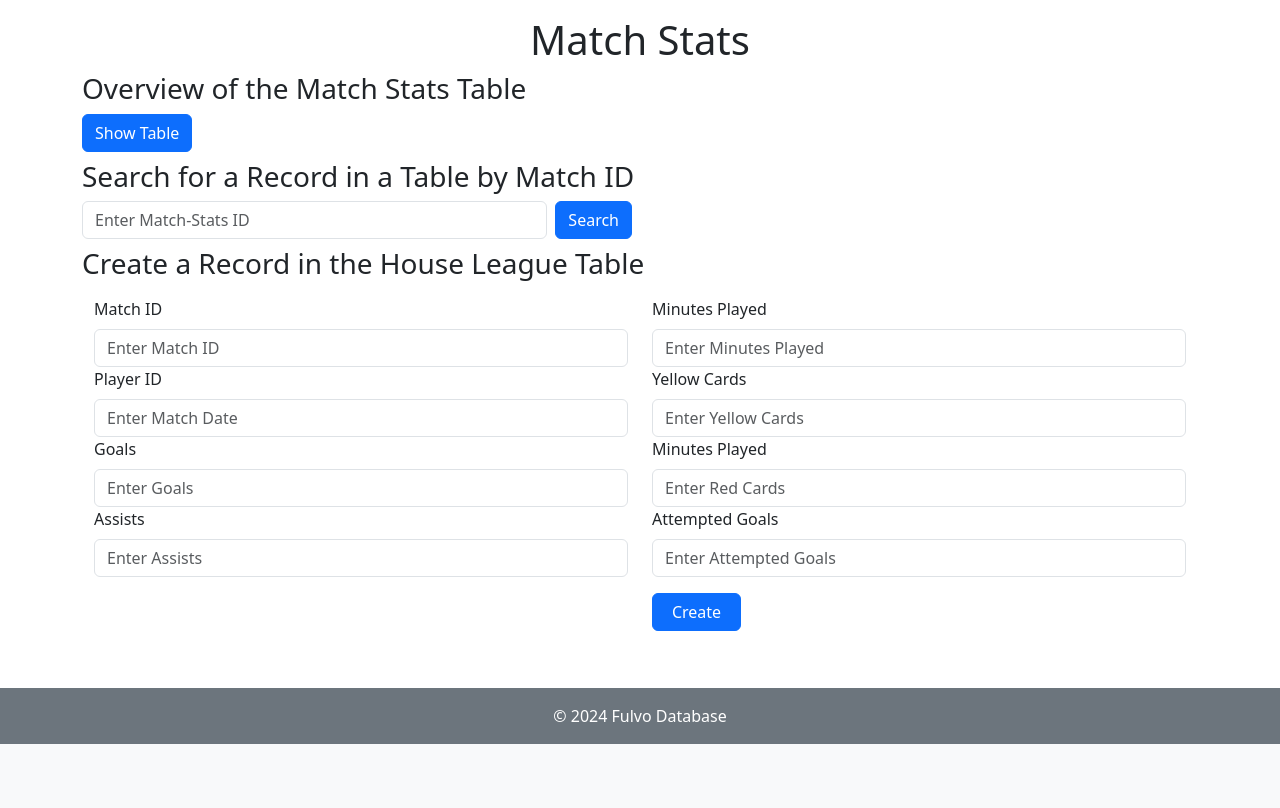
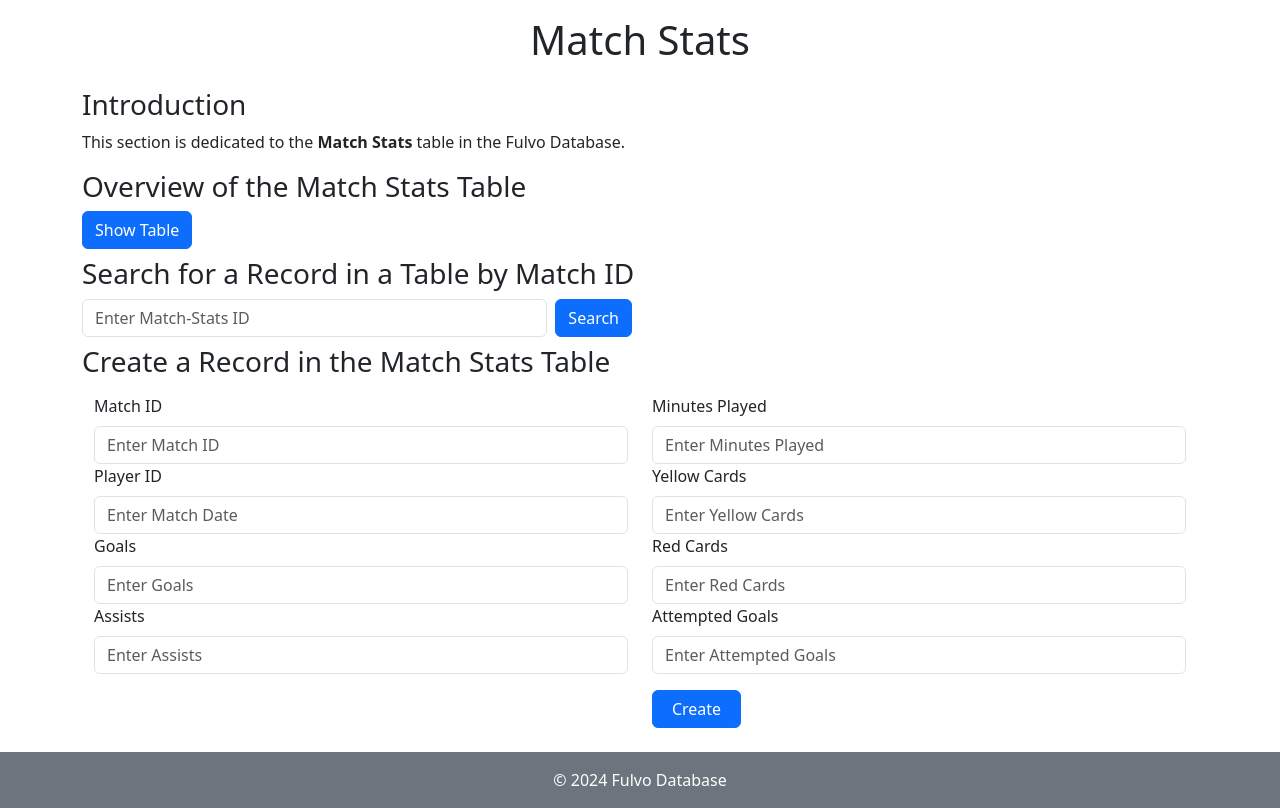
Before and after one commit to andrearcaina/fulvo, a Flask app: page /match_stats_table in a window 1280 px wide. Shown: the part 56-864 px from the top of the page. Before the commit the page ends 800 px from the top, so only its background shows below. Run offline with Flask 3, Linux system fonts and the light colour scheme.

Commit message:
refactor: streamline HTML templates and update delete route parameters for player and match referee

```diff
--- a/app/routes/match_referee_bp.py
+++ b/app/routes/match_referee_bp.py
@@ -13,4 +13,4 @@ mr_bp.route("/read", methods=["GET"])(list_all_mr)
 mr_bp.route("/read/<int:match_id>", methods=["GET"])(list_mr_by_id)
 mr_bp.route("/create", methods=["POST"])(create_mr)
 mr_bp.route("/update/<int:match_id>", methods=["PUT"])(update_mr)
-mr_bp.route("/delete/<int:match_id>", methods=["DELETE"])(delete_mr)
+mr_bp.route("/delete/<int:match_id>/<int:referee_id>", methods=["DELETE"])(delete_mr)
--- a/app/routes/match_stats_bp.py
+++ b/app/routes/match_stats_bp.py
@@ -13,4 +13,4 @@ ms_bp.route("/read", methods=["GET"])(list_all_ms)
 ms_bp.route("/read/<int:match_id>", methods=["GET"])(list_ms_by_id)
 ms_bp.route("/create/", methods=["POST"])(create_ms)
 ms_bp.route("/update/<int:match_id>", methods=["PUT"])(update_ms)
-ms_bp.route("/delete/<int:match_id>", methods=["DELETE"])(delete_ms)
+ms_bp.route("/delete/<int:match_id>/<int:player_id>", methods=["DELETE"])(delete_ms)
--- a/app/routes/player_bp.py
+++ b/app/routes/player_bp.py
@@ -11,4 +11,4 @@ player_bp = Blueprint("player_bp", __name__)
 player_bp.route("/read", methods=["GET"])(list_all_ps)
 player_bp.route("/read/<int:player_id>", methods=["GET"])(list_ps_by_id)
 player_bp.route("/update/<int:player_id>", methods=["PUT"])(update_ps)
-player_bp.route("/delete/<int:player_id>", methods=["DELETE"])(delete_ps)
+player_bp.route("/delete/<int:player_id>/<int:team_id>", methods=["DELETE"])(delete_ps)
--- a/app/static/js/index.js
+++ b/app/static/js/index.js
@@ -95,8 +95,20 @@ $(document).ready(function() {
             }
 
             createRecord("match-referees", mrData);
+        } else if ($("#createMSPSID").val()){ //
+            let msData = {
+                match_id: $("#createMSID").val(),
+                player_id: $("#createMSPSID").val(),
+                goals: $("#createGoals").val(),
+                assists: $("#createAssists").val(),
+                minutes_played: $("#createMinutes").val(),
+                yellow_cards: $("#createYellowCards").val(),
+                red_cards: $("#createRedCards").val(),
+                attempted_goals: $("#createAttemptedGoals").val(),
+            }
+
+            createRecord("match-stats", msData);
         }
-
     });
 
     // users.html
--- a/app/static/js/utils.js
+++ b/app/static/js/utils.js
@@ -40,7 +40,6 @@ export function createRecord(table, data) {
         contentType: "application/json",
         data: JSON.stringify(data),
         success: function(resp) {
-            console.log(resp);
             $("#createOutput").html("Record created successfully");
         },
         error: function(error) {
@@ -59,7 +58,6 @@ function updateCellData(table, id, data) {
         contentType: "application/json",
         data: JSON.stringify(data),
         success: function(resp) {
-            console.log(resp);
             $("#changeRowOutput").html("Cell updated successfully");
         },
         error: function(error) {
@@ -70,8 +68,14 @@ function updateCellData(table, id, data) {
 }
 
 // make a DELETE request and deletes the row from the database
-export function deleteRecord(table, id, row) {
-    const ENDPOINT = "/api/" + table + "/delete/" + id;
+export function deleteRecord(table, id, id2, row) {
+    let ENDPOINT;
+
+    if (parseInt(id2) && id2.length >= 1 && !id2.includes("-")) {
+        ENDPOINT = "/api/" + table + "/delete/" + id + "/" + id2;
+    } else {
+        ENDPOINT = "/api/" + table + "/delete/" + id;
+    }
 
     console.log(ENDPOINT);
 
@@ -228,7 +232,9 @@ function appendDeleteButton(tr, key, data, specificTable) {
         let deleteBtn = $("<button class='btn btn-danger'>Delete</button>");
         deleteBtn.on("click", function() {
             let userId = $(this).closest("tr").find("td:first").text();
-            deleteRecord(specificTable, userId, $(this).closest("tr"));
+            let secondID = $(this).closest("tr").find("td:nth-child(2)").text();
+
+            deleteRecord(specificTable, userId, secondID, $(this).closest("tr"));
         });
 
         let tdDelete = $("<td></td>").append(deleteBtn);
--- a/app/templates/pages/house_league.html
+++ b/app/templates/pages/house_league.html
@@ -3,8 +3,6 @@
 {% block heading %}
 House League
 {% endblock %}
-
-
 
 {% block preamble %}
 <div class="container mt-3">
@@ -14,8 +12,6 @@ House League
     </p>
 </div>
 {% endblock %}
-
-
 
 {% block content %}
 <div class="container">
--- a/app/templates/pages/match_referee.html
+++ b/app/templates/pages/match_referee.html
@@ -12,8 +12,6 @@ Match Referees
     </p>
 </div>
 {% endblock %}
-
-
 
 {% block content %}
 <div class="container">
--- a/app/templates/pages/match_stats.html
+++ b/app/templates/pages/match_stats.html
@@ -2,6 +2,15 @@
 
 {% block heading %}
 Match Stats
+{% endblock %}
+
+{% block preamble %}
+<div class="container mt-3">
+    <h3> Introduction </h3>
+    <p>
+        This section is dedicated to the <b>Match Stats</b> table in the Fulvo Database.
+    </p>
+</div>
 {% endblock %}
 
 {% block content %}
@@ -22,15 +31,15 @@ Match Stats
 
     <div id="searchOutput" class="m-2"></div>
 
-    <h3> Create a Record in the House League Table </h3>
+    <h3> Create a Record in the Match Stats Table </h3>
     <div class="container mt-3">
         <div class="row">
             <div class="col-md-6 mb-3">
-                <label for="createMatchID" class="form-label">Match ID</label>
-                <input type="number" min="1" id="createMatchID" class="form-control" placeholder="Enter Match ID">
+                <label for="createMSID" class="form-label">Match ID</label>
+                <input type="number" min="1" id="createMSID" class="form-control" placeholder="Enter Match ID">
 
-                <label for="createMatchDate" class="form-label">Player ID</label>
-                <input type="number" min="1" id="createMatchDate" class="form-control" placeholder="Enter Match Date">
+                <label for="createMSPSID" class="form-label">Player ID</label>
+                <input type="number" min="1" id="createMSPSID" class="form-control" placeholder="Enter Match Date">
 
                 <label for "createGoals" class="form-label">Goals</label>
                 <input type="number" min="0" id="createGoals" class="form-control" placeholder="Enter Goals">
@@ -46,7 +55,7 @@ Match Stats
                 <label for "createYellowCards" class="form-label">Yellow Cards</label>
                 <input type="number" min="0" id="createYellowCards" class="form-control" placeholder="Enter Yellow Cards">
 
-                <label for "createRedCards" class="form-label">Minutes Played</label>
+                <label for "createRedCards" class="form-label">Red Cards</label>
                 <input type="number" min="0" id="createRedCards" class="form-control" placeholder="Enter Red Cards">
 
                 <label for "createAttemptedGoals" class="form-label">Attempted Goals</label>
--- a/app/templates/pages/team.html
+++ b/app/templates/pages/team.html
@@ -3,7 +3,6 @@
 {% block heading %}
 Teams
 {% endblock %}
-
 
 {% block preamble %}
 <div class="container mt-3">
@@ -13,8 +12,6 @@ Teams
     </p>
 </div>
 {% endblock %}
-
-
 
 {% block content %}
 <div class="container">
```
Also changed, not shown: app/controllers/house_league_controller.py (+2 -6 lines), app/controllers/match_referee_controller.py (+4 -8 lines), app/controllers/match_stats_controller.py (+51 -10 lines), app/controllers/player_controller.py (+4 -8 lines), app/controllers/referee_controller.py (+2 -6 lines), app/controllers/team_controller.py (+2 -7 lines), app/controllers/user_controller.py (+2 -8 lines).
